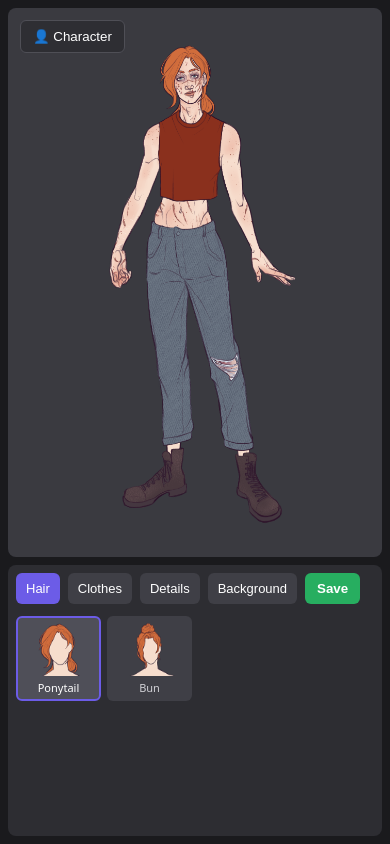
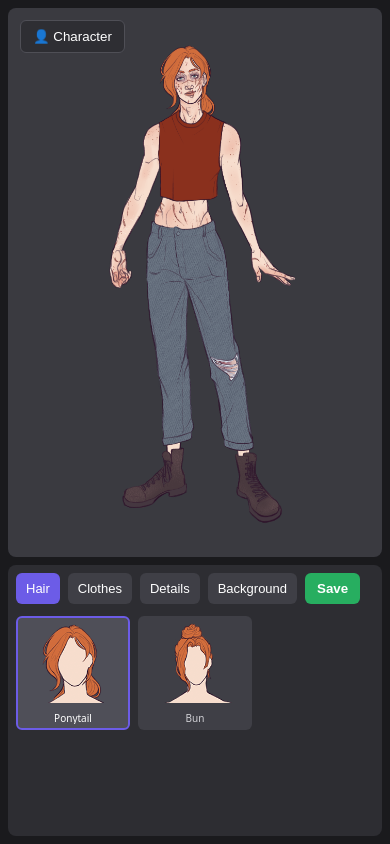
Before and after one commit to FoggyLea/Character_dresser, a website built with Vite: page index.html in a window 390 px wide. Built offline with nearby package versions, Linux system fonts and the light colour scheme.

Commit message:
mobile test

```diff
--- a/src/style.css
+++ b/src/style.css
@@ -218,7 +218,8 @@ body {
   .ui-panel {
     width: 100%;
     flex: 1;
-    height: calc(35vh - 24px);
+   /* height: calc(35vh - 24px);*/
+    min-height: 0; /* Разрешаем панели сжиматься */
     overflow: hidden;
     padding: 8px;
     gap: 8px;
@@ -226,13 +227,31 @@ body {
 
   /* Уменьшенные иконки на мобилках (4 в ряд) */
   .item-grid {
-    grid-template-columns: repeat(4, 1fr);
-    gap: 6px;
-    font-size: 12px;
+    flex: 1;
+    min-height: 0; /* КЛЮЧЕВОЕ: заставляет flex-элемент включить внутренний скролл */
+    overflow-y: auto;
+    -webkit-overflow-scrolling: touch; /* Плавный скролл на iOS */
+    touch-action: pan-y; /* Разрешает вертикальный свайп пальцем */
+
+    grid-template-columns: repeat(3, 1fr);
+    gap: 8px;
+    padding-bottom: 16px;
   }
 
   .item-card {
     padding: 4px;
+  }
+
+  .item-card img {
+    max-height: 80%; /* Ограничиваем высоту картинки, оставляя место под текст */
+  }
+
+  .item-label {
+    font-size: 10px;
+    line-height: 1.2;
+    white-space: normal; /* Разрешаем перенос текста на 2 строки, если не влезает */
+    word-break: break-word;
+    margin-top: 2px;
   }
 
   .tab-btn {
```
